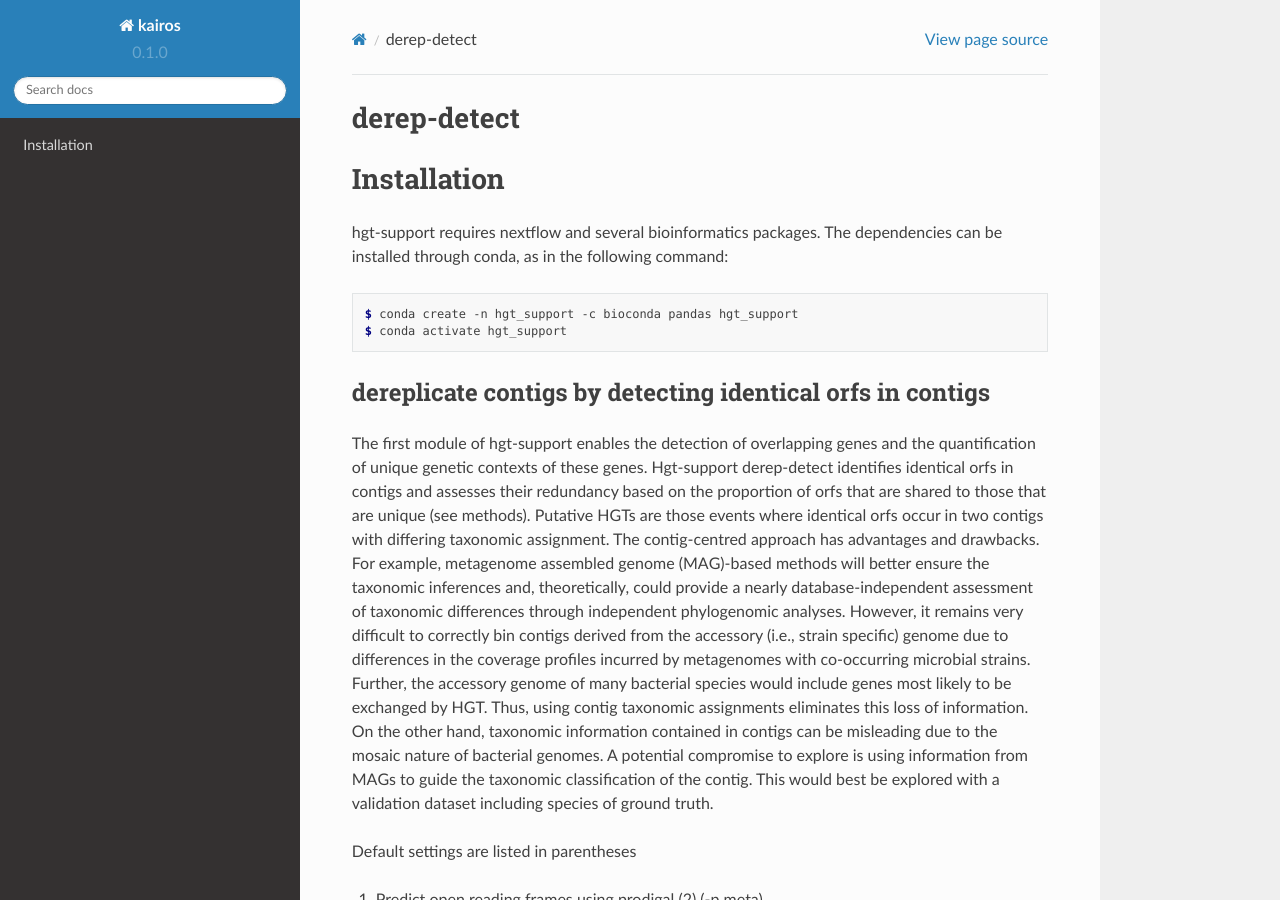
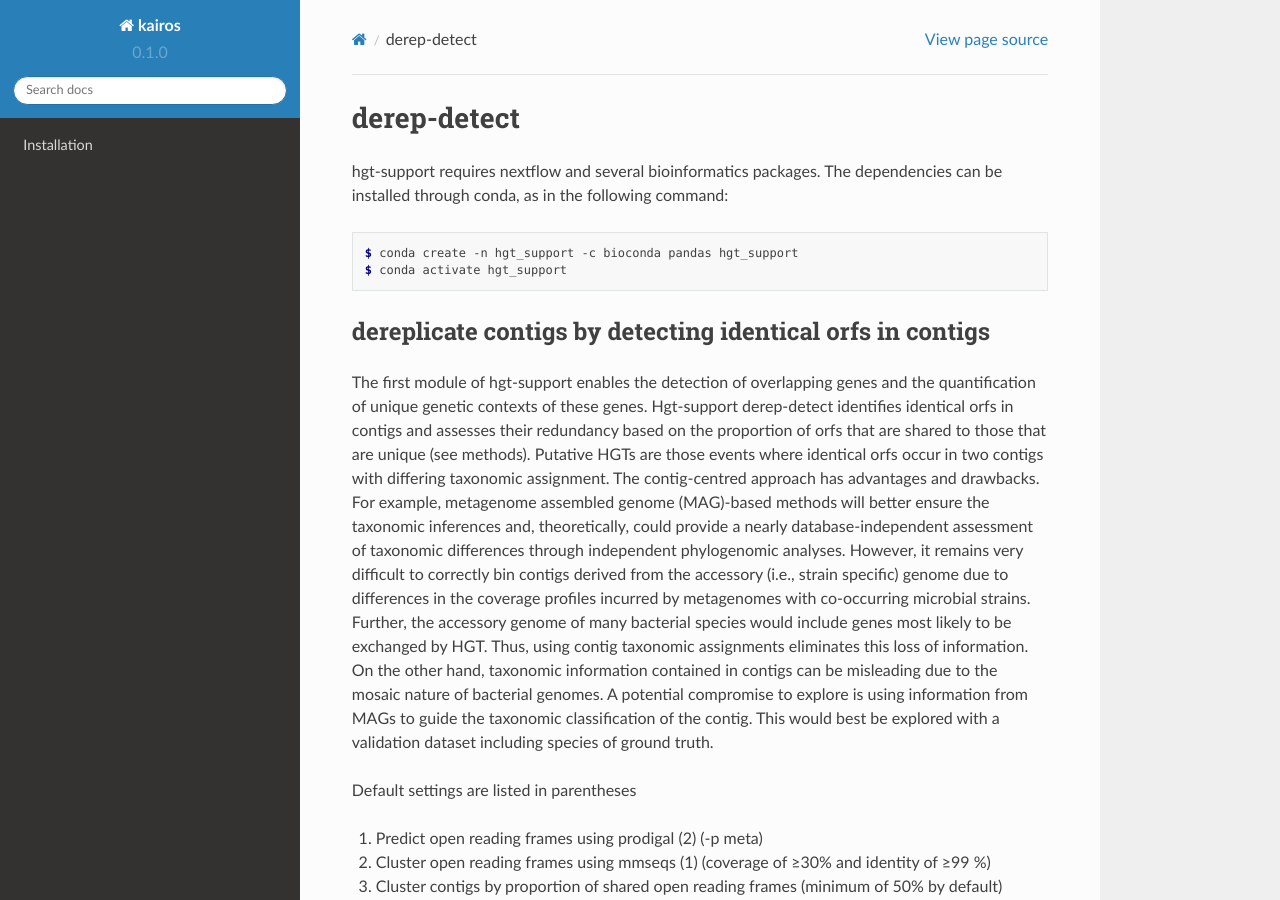
Before and after one commit to clb21565/kairos, a Sphinx documentation site: the page built from docs/source/derep_detect.rst, in a window 1280 px wide and 900 px high. Built offline with Sphinx 7.4.7 and the Read the Docs theme 2.0.0, drawn with Linux system fonts in a browser that asks for light colours; pages that are not in the unit, such as notebooks, are missing from menus.

Commit message:
Update derep_detect.rst

```diff
--- a/docs/source/derep_detect.rst
+++ b/docs/source/derep_detect.rst
@@ -1,9 +1,7 @@
 derep-detect
 =====
-Installation
-=====
 
-.. _derep-detect:
+.. _Kairos derep-detect:
 
 hgt-support requires nextflow and several bioinformatics packages. The dependencies can be installed through conda, as in the following command:
 
```
